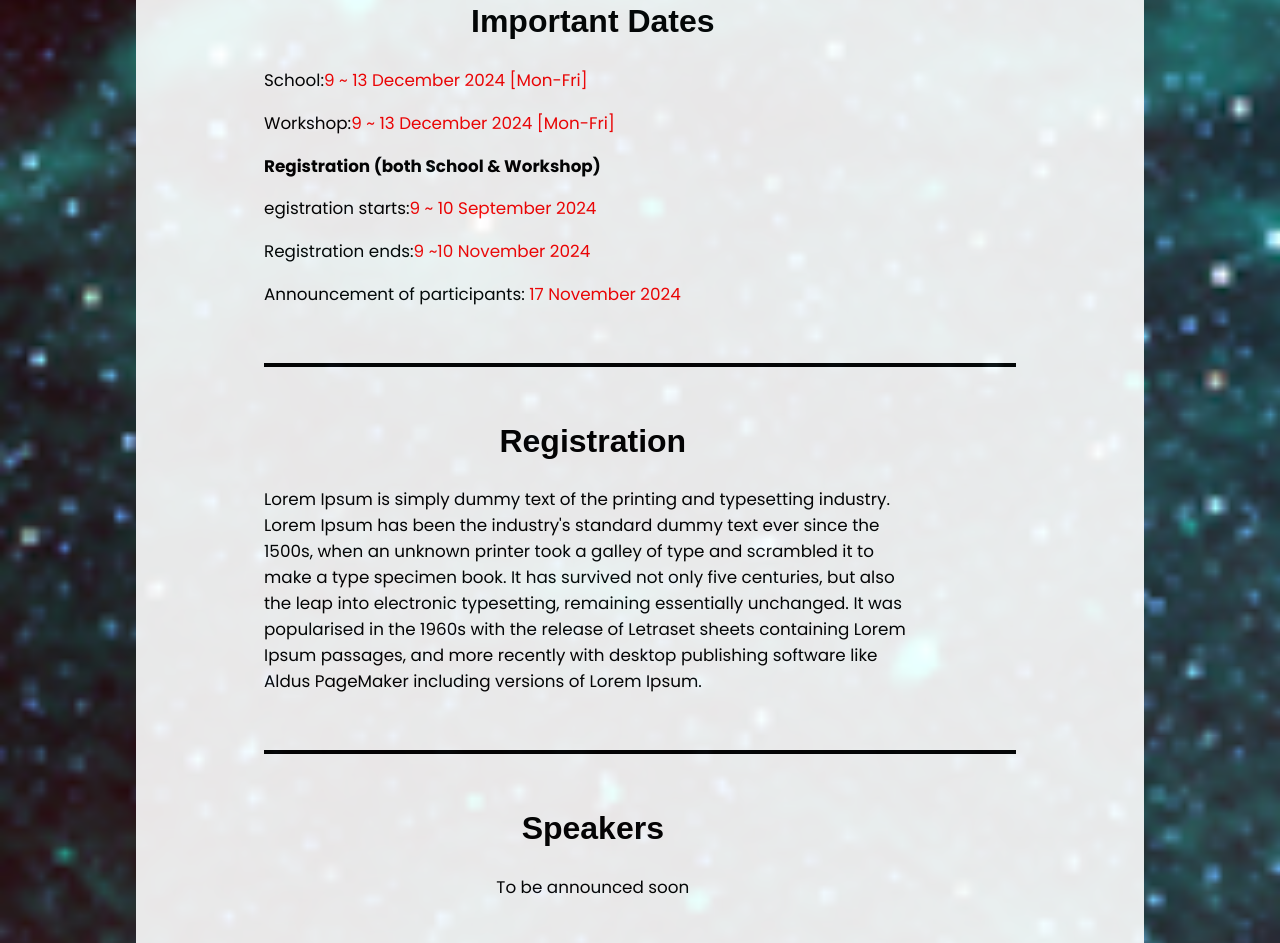
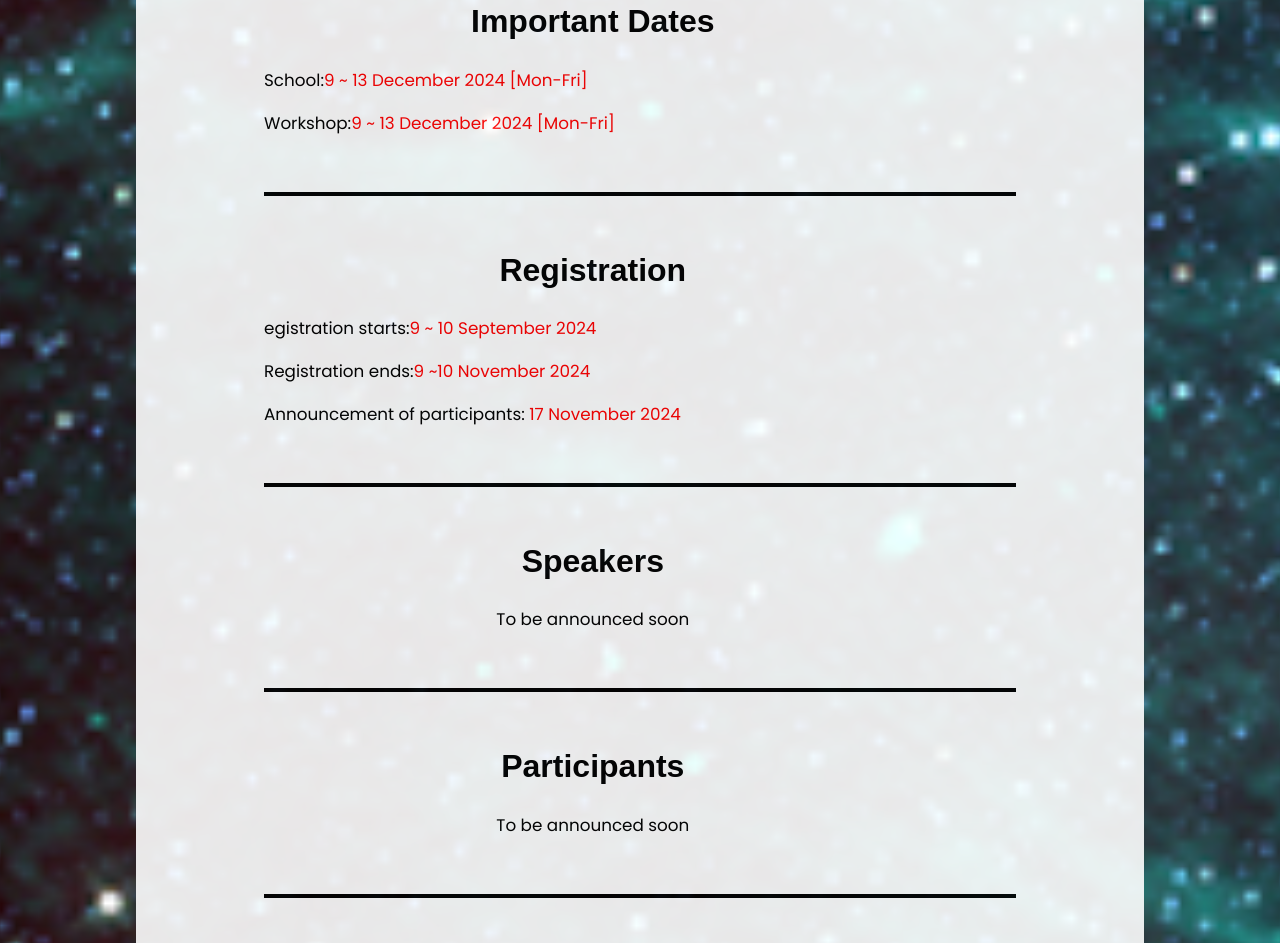
Before and after one commit to SriAravindJ/21cm_workshop_website, a plain HTML site: page index.html in a window 1280 px wide. Shown: the part 1484-2427 px from the top of the page. Drawn offline with Linux system fonts and the light colour scheme.

Commit message:
Update index.html

```diff
--- a/index.html
+++ b/index.html
@@ -101,16 +101,17 @@
                 <p>School:<span style="color: red;">9 ~ 13 December 2024 [Mon-Fri]</span>   </p>
 <p>Workshop:<span style="color: red;">9 ~ 13 December 2024 [Mon-Fri]</span></p>
 
-<p><b>Registration (both School & Workshop)</b></p>
-<p>egistration starts:<span style="color: red;">9 ~ 10 September 2024</span> </p>
-<p>Registration ends:<span style="color: red;">9 ~10 November 2024</span> </p>
-<p>Announcement of participants: <span style="color: red;">17 November 2024</span></p>
                  <p id="reg"></p>
             </section>
             <div class="divider"></div>
             <section>
                 <h2>Registration</h2>
-                <p>Lorem Ipsum is simply dummy text of the printing and typesetting industry. Lorem Ipsum has been the industry's standard dummy text ever since the 1500s, when an unknown printer took a galley of type and scrambled it to make a type specimen book. It has survived not only five centuries, but also the leap into electronic typesetting, remaining essentially unchanged. It was popularised in the 1960s with the release of Letraset sheets containing Lorem Ipsum passages, and more recently with desktop publishing software like Aldus PageMaker including versions of Lorem Ipsum.</p>
+                <p>egistration starts:<span style="color: red;">9 ~ 10 September 2024</span> </p>
+
+                <p>Registration ends:<span style="color: red;">9 ~10 November 2024</span> </p>
+
+                <p>Announcement of participants: <span style="color: red;">17 November 2024</span></p>
+
                 <p id="speakers"></p>
             </section>
             <div class="divider"></div>
```
